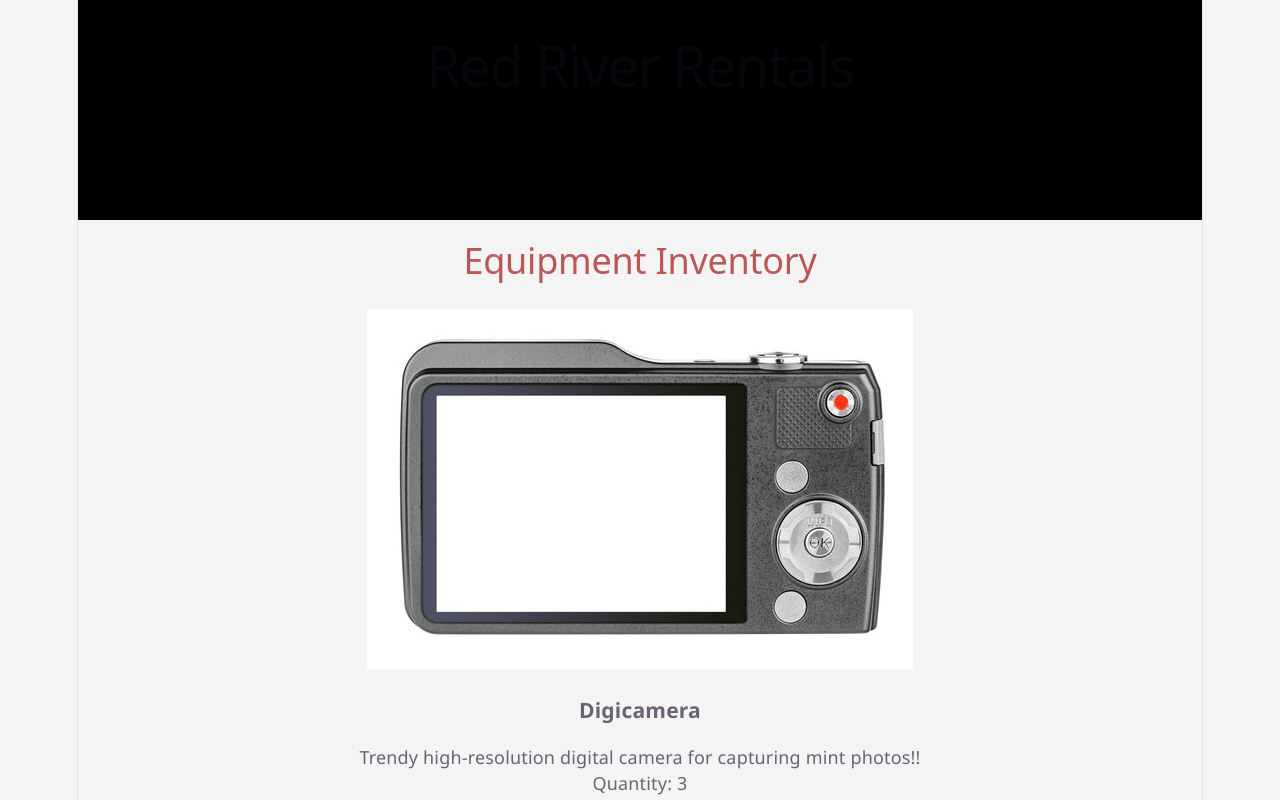
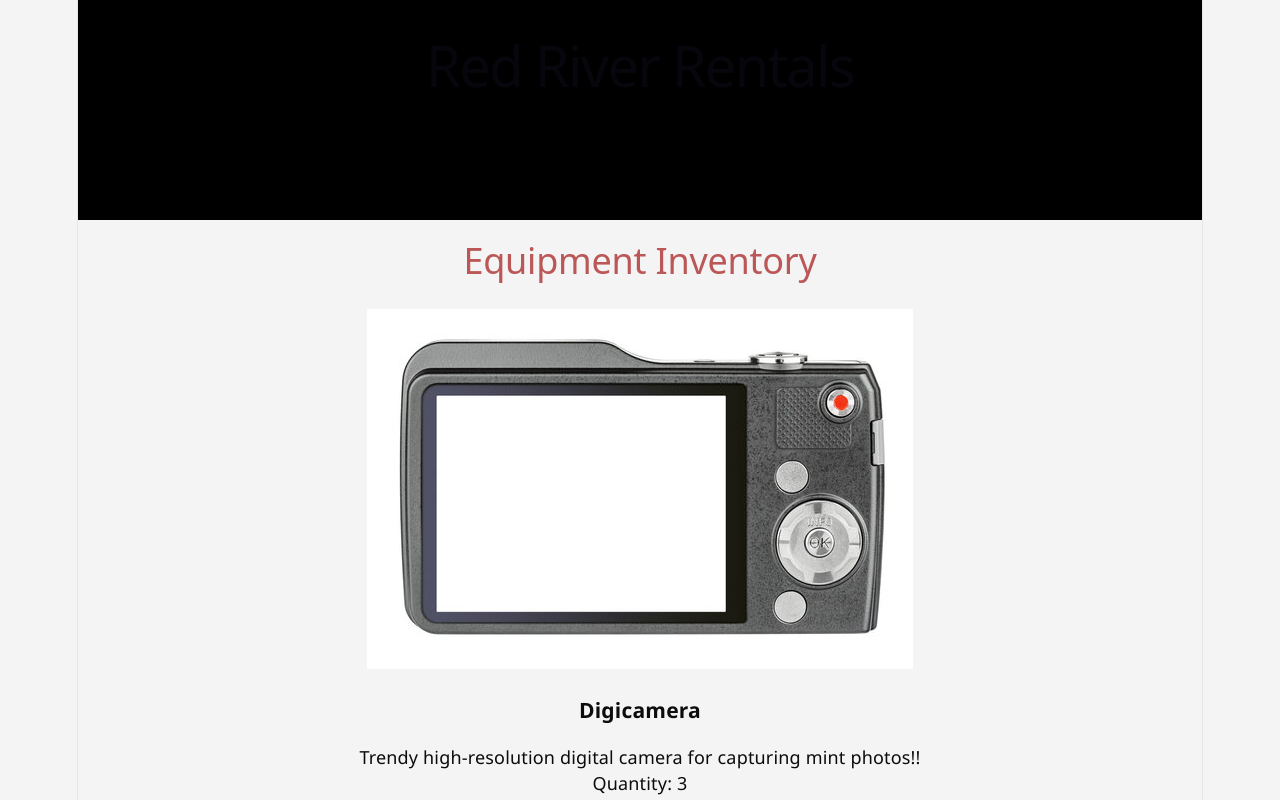
Before and after one commit to emaglaque2-rrc/full-stack-project-group-4, a React (Vite) app: page / in a window 1280 px wide. Shown: the top 800 px of the page. Built offline with nearby package versions, Linux system fonts and the light colour scheme.

Commit message:
added the color to the body.

```diff
--- a/src/App.css
+++ b/src/App.css
@@ -1,6 +1,7 @@
 body {
   font-family:"Segoe UI", sans-serif;
   background-color: #f4f4f4;
+  color:#0C0C0C;
   margin: 0;
   padding: 0;
   font-size: 1rem;
```
